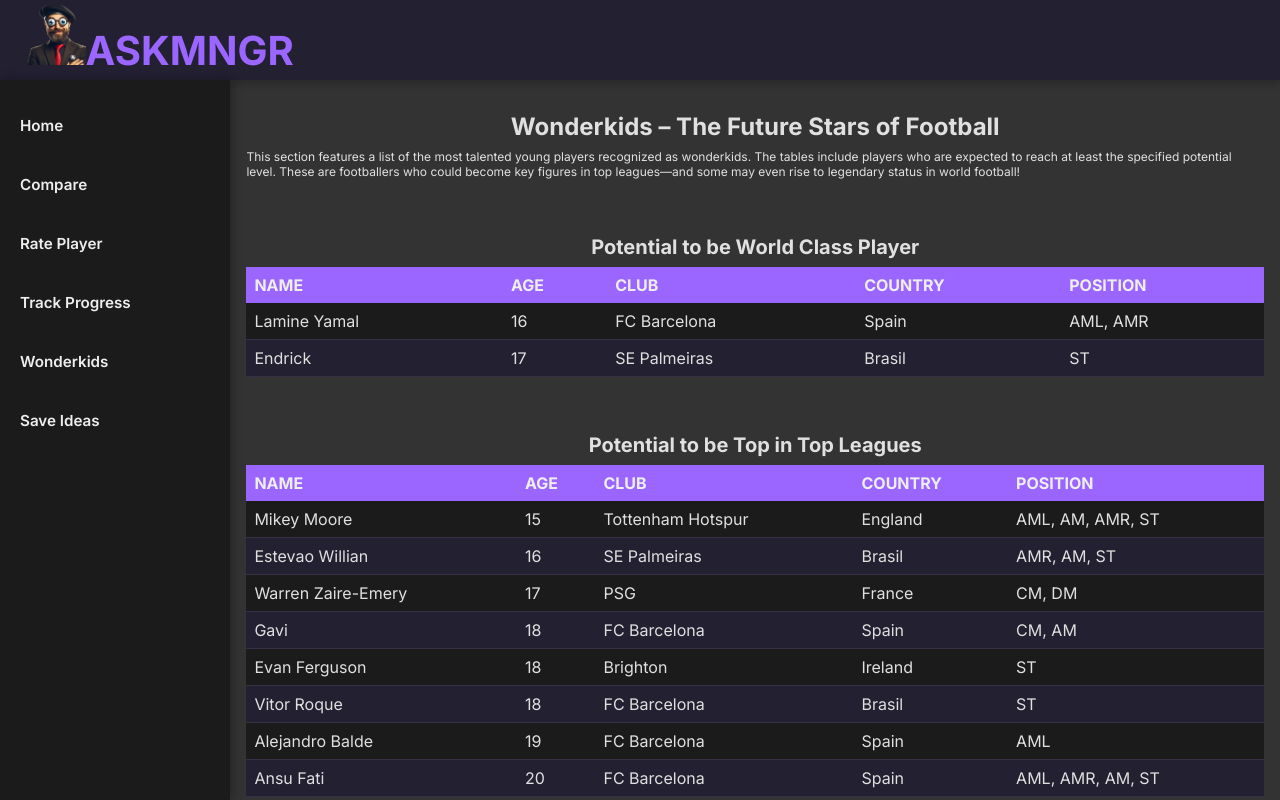
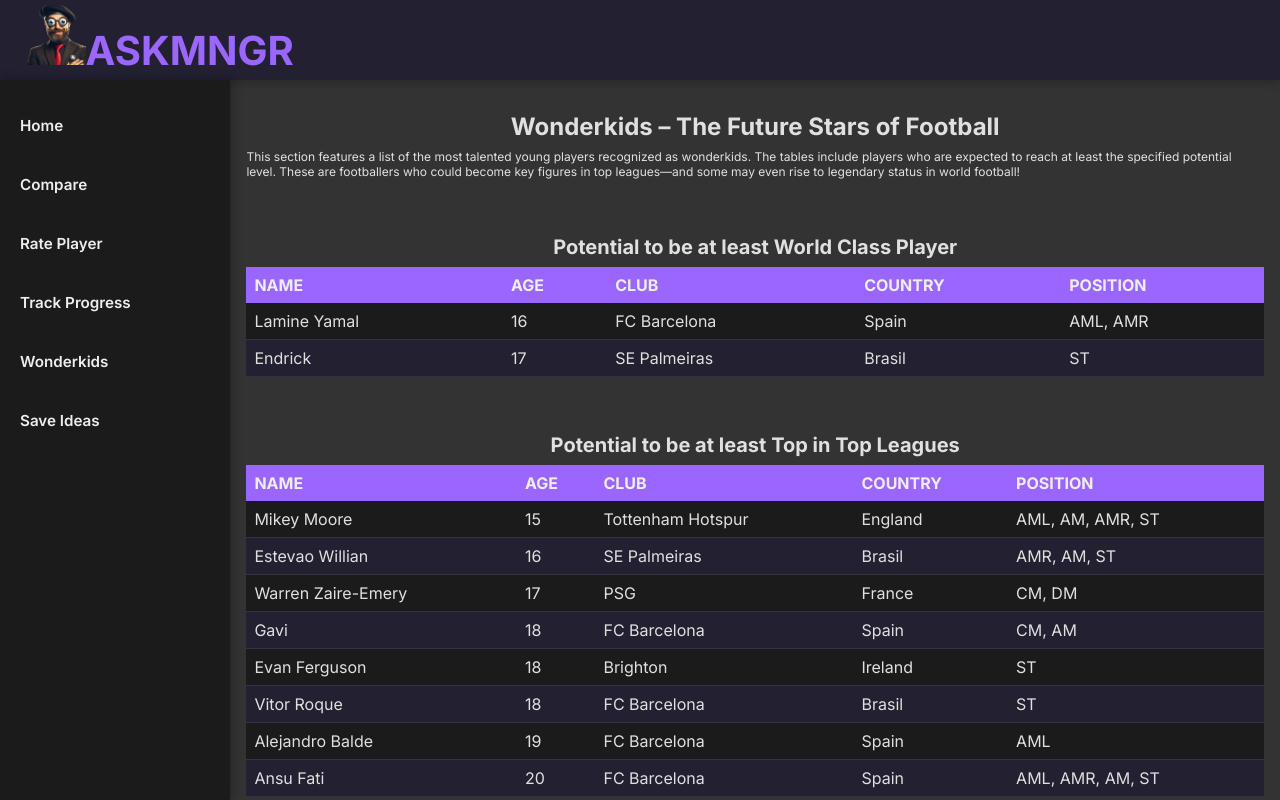
Before and after one commit to Efkey2137/fmApp, a React (Create React App) app: page /wonderkids in a window 1280 px wide. Built offline with nearby package versions, Linux system fonts and the light colour scheme; the HTML template or start-up script is replaced by a standard one.

Commit message:
New data

```diff
--- a/src/App.css
+++ b/src/App.css
@@ -122,6 +122,7 @@ main::-webkit-scrollbar-thumb {
 main::-webkit-scrollbar-thumb:hover {
   background: #7a50cc;
 }
+
 .wonderkids{
   display: flex;
   flex-direction: column;;
@@ -141,6 +142,24 @@ main::-webkit-scrollbar-thumb:hover {
   overflow-x: auto;
   margin-top: 5dvh;
 }
+.wonderkids-table-container::-webkit-scrollbar {
+  height: 8px;
+}
+
+.wonderkids-table-container::-webkit-scrollbar-track {
+  background: #1b1b1b;
+}
+
+.wonderkids-table-container::-webkit-scrollbar-thumb {
+  background: #9a66ff;
+  border-radius: 4px;
+}
+
+.wonderkids-table-container::-webkit-scrollbar-thumb:hover {
+  background: #7a50cc;
+}
+
+
 .wonderkids-table-container h2{
   font-size: 2.5dvh;
   margin-top: 2dvh;
@@ -163,7 +182,9 @@ main::-webkit-scrollbar-thumb:hover {
   border-bottom: 1px solid #393046;
 }
 .wonderkids-table tr:hover{
-  background-color: #393046;
+  /* background-color: #393046; */
+  background-color: #000000;
+  cursor: pointer;
 }
 .wonderkids-table tr:nth-child(even){
   background-color: #222031;
--- a/src/pages/Wonderkids.tsx
+++ b/src/pages/Wonderkids.tsx
@@ -3,6 +3,7 @@ import useFetch from "../hooks/useFetch";
 
 const Wonderkids: React.FC = () => {
     const { fetchCsvData } = useFetch();
+    const [data140, setData140] = useState<any[]>([]);
     const [data150, setData150] = useState<any[]>([]);
     const [data160, setData160] = useState<any[]>([]);
     const [data170, setData170] = useState<any[]>([]);
@@ -19,6 +20,7 @@ const Wonderkids: React.FC = () => {
             });
         };
 
+        loadCsvData("./140plus.csv", setData140);
         loadCsvData("./150plus.csv", setData150);
         loadCsvData("./160plus.csv", setData160);
         loadCsvData("./170plus.csv", setData170);
@@ -62,9 +64,10 @@ const Wonderkids: React.FC = () => {
         <div className="wonderkids">
             <h1>Wonderkids – The Future Stars of Football</h1>
             <p>This section features a list of the most talented young players recognized as wonderkids. The tables include players who are expected to reach at least the specified potential level. These are footballers who could become key figures in top leagues—and some may even rise to legendary status in world football!</p>
-            {renderTable(data170, "Potential to be World Class Player")}
-            {renderTable(data160, "Potential to be Top in Top Leagues")}
-            {renderTable(data150, "Potential to be Solid in Top Leagues")}
+            {renderTable(data170, "Potential to be at least World Class Player")}
+            {renderTable(data160, "Potential to be at least Top in Top Leagues")}
+            {renderTable(data150, "Potential to be at least Solid in Top Leagues")}
+            {renderTable(data140, "Potential to be at least Solid in Good Leagues")}
         </div>
     );
 };
```
Also changed, not shown: public/140plus.csv (added).
